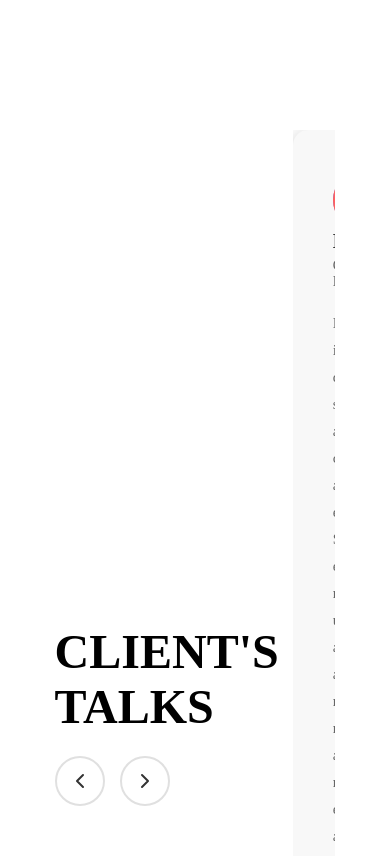
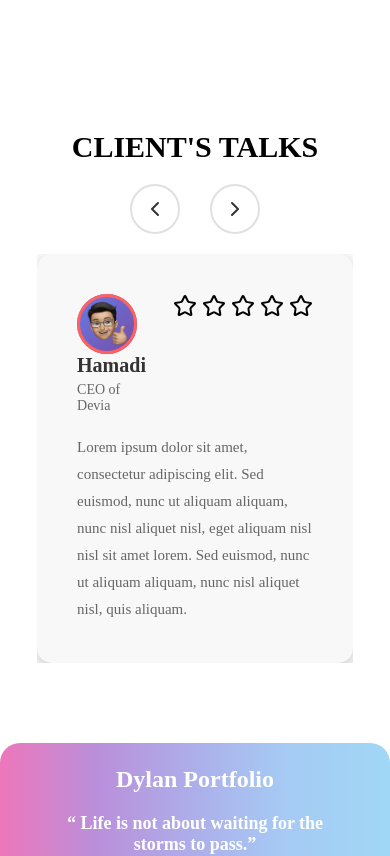
Before and after one commit to Dylan-0001/portfolio, a React (Vite) app: page / in a window 390 px wide. Shown: the part 5840-6696 px from the top of the page. Built offline with nearby package versions, Linux system fonts and the light colour scheme; a web font is replaced by a local one.

Commit message:
add testimonails section responsive

```diff
--- a/src/assets/sass/home/_testimonials.scss
+++ b/src/assets/sass/home/_testimonials.scss
@@ -1,4 +1,5 @@
 @use "./../variables";
+@use "./../mixins";
 
 .testimonials
 {
@@ -11,6 +12,11 @@
     margin: 0 10%;
     display: flex;
     align-items: center;
+    @include mixins.responsive("tablet")
+    {
+      display: block;
+      margin: 0 5%;
+    }
   }
 
   &__header
@@ -19,6 +25,20 @@
     align-items: center;
     margin-bottom: 50px;
     margin-right: 5%;
+    @include mixins.responsive("tablet")
+    {
+      margin-right: 0;
+      margin-bottom: 20px;
+      display: flex;
+      justify-content: space-between;
+    }
+    @include mixins.responsive("mobile")
+    {
+      margin-right: 0;
+      margin-bottom: 20px;
+      display: block;
+      text-align: center;
+    }
   }
 
   &__title
@@ -27,12 +47,26 @@
     font-weight: variables.$title-font-weight;
     color: variables.$title-color;
     margin-bottom: 10%;
+    @include mixins.responsive("tablet")
+    {
+      margin: 0;
+    }
+    @include mixins.responsive("mobile")
+    {
+      font-size: 30px;
+      margin-bottom: 20px;
+    }
   }
 
   &__controls
   {
     display: flex;
     gap: 15px;
+    @include mixins.responsive("mobile")
+    {
+      justify-content: center;
+      gap: 30px;
+    }
   }
 
   &__btn
```
